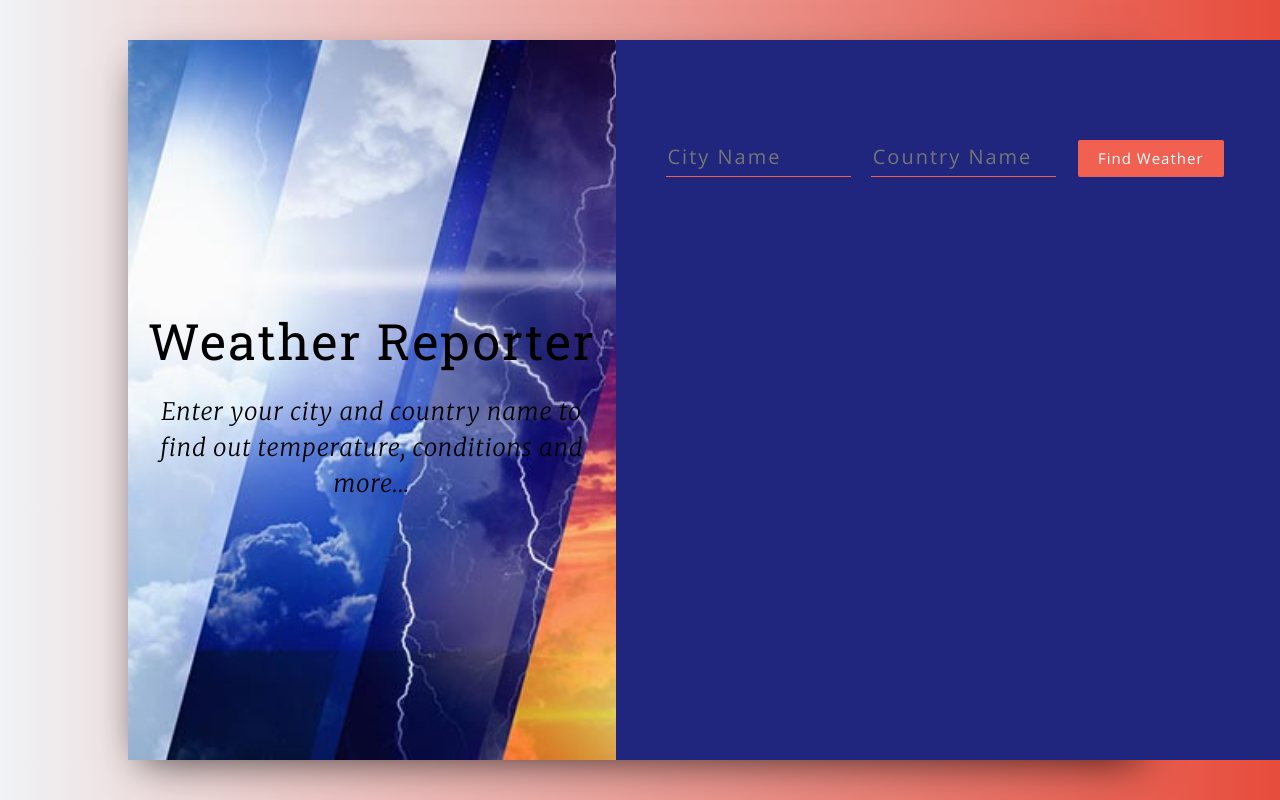
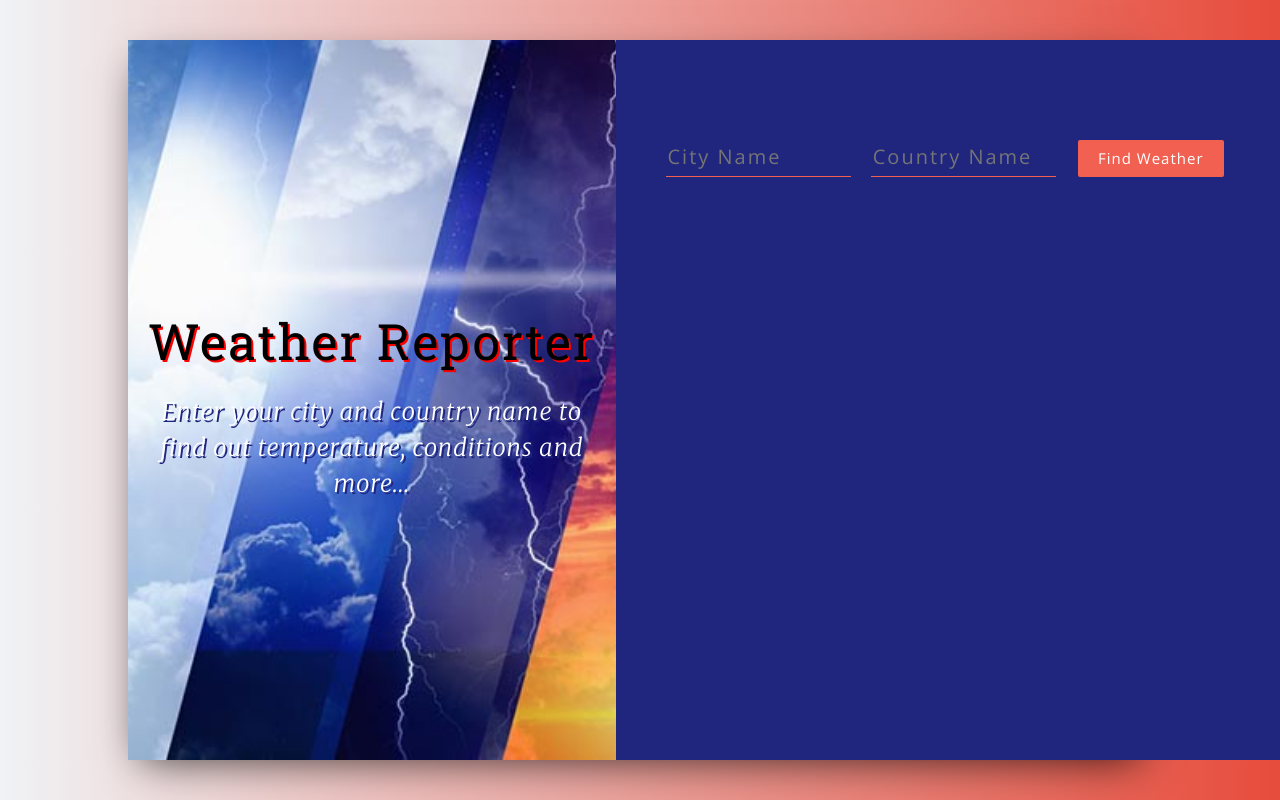
Before and after one commit to prerna2909/weather-report, a React (Create React App) app: page / in a window 1280 px wide. Built offline with nearby package versions, Linux system fonts and the light colour scheme.

Commit message:
css tweak for the usability

```diff
--- a/src/App.css
+++ b/src/App.css
@@ -38,6 +38,12 @@ body {
   letter-spacing: 2px;
   line-height: 1.3;
   font-family: 'Roboto Slab', serif;
+  text-shadow: 2px 2px #ff0000;
+}
+
+.title-container__subtitle {
+  color:#fff;
+  text-shadow: 2px 2px #20257e;
 }
 
 .title-container__subtitle {
@@ -103,7 +109,7 @@ button:active {
 }
 
 .weather__key {
-  color: #f16051;
+  color: #51f17c;
   border-bottom: solid 2px rgba(255,255,255,0.06);
   padding: 20px 0 20px 0;
   font-weight: 400;
```
